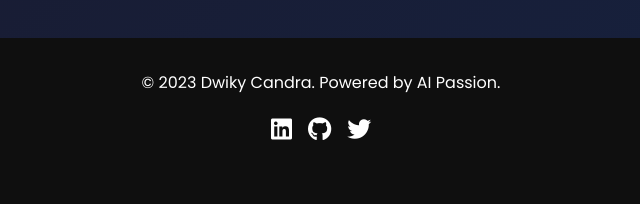
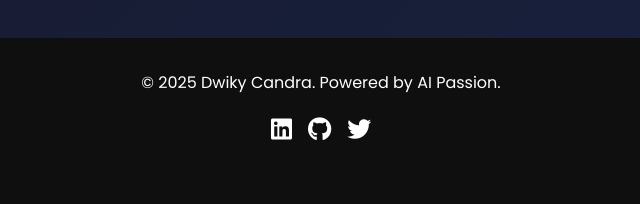
Before and after one commit to dkycdr/dwiky-candra, a plain HTML site: page ai-landing.html in a window 1280 px wide. Shown: the part 2603-2807 px from the top of the page, 319-959 px from the left. Drawn offline with Linux system fonts and the light colour scheme.

Commit message:
Update ai-landing.html

```diff
--- a/ai-landing.html
+++ b/ai-landing.html
@@ -115,7 +115,7 @@
 
     <!-- Footer Section -->
     <footer class="footer">
-        <p>&copy; 2023 Dwiky Candra. Powered by AI Passion.</p>
+        <p>&copy; 2025 Dwiky Candra. Powered by AI Passion.</p>
         <div class="social-links">
             <a href="https://linkedin.com/in/dwiky-candra" target="_blank"><i class="fab fa-linkedin"></i></a>
             <a href="https://github.com/dwikycandra" target="_blank"><i class="fab fa-github"></i></a>
```
